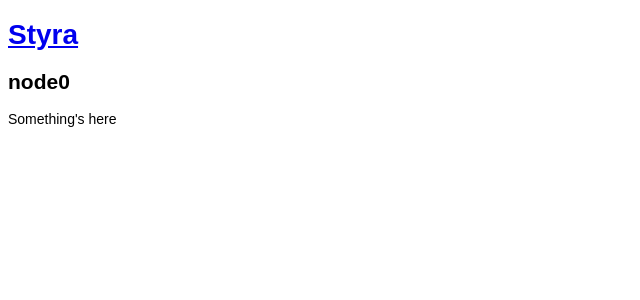
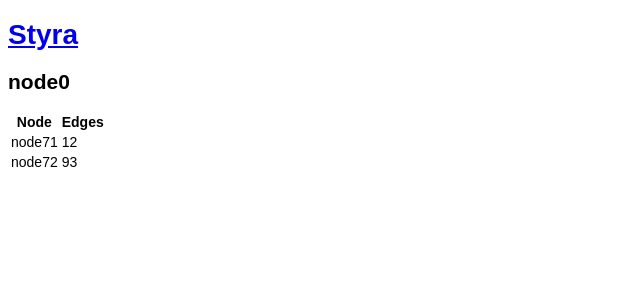
Before and after one commit to mjcampos/styra, a React (Create React App) app: page /node/node0 in a window 1280 px wide. Shown: the top 300 px of the page, without its empty margins (0-640 px from the left). Built offline with nearby package versions, Linux system fonts and the light colour scheme.

Commit message:
Added componentDidMount feature to Node component

```diff
--- a/src/components/Node.js
+++ b/src/components/Node.js
@@ -2,21 +2,39 @@
 import {nodes} from '../scripts/script';
 
 class Node extends Component {
+	constructor(props) {
+		super(props);
+
+		this.state = {
+			nodeArr: []
+		}
+	}
+
+	componentDidMount() {
+		var {node_id} = this.props.match.params;
+		var nodeObj = nodes[node_id];
+
+		this.setState({
+			nodeArr: this.convertObjToArr(nodeObj)
+		})
+	}
+
 	convertObjToArr(nodeObj) {
-		var arr = [];
+		var nodeArr = [];
 
 		for(var node in nodeObj) {
-			arr.push([node, nodeObj[node]]);
+			nodeArr.push({
+				node,
+				edges: nodeObj[node]
+			});
 		}
 
-		return arr;
+		return nodeArr;
 	}
 
 	render() {
-		var {node_id} = this.props.match.params
-		var nodeObj = nodes[node_id];
-
-		var nodeArr = this.convertObjToArr(nodeObj);
+		var {node_id} = this.props.match.params;
+		var {nodeArr} = this.state;
 
 		return (
 			<div>
@@ -24,7 +42,25 @@
 
 				{
 					nodeArr.length ?
-							<p>Something's here</p>
+							<table>
+								<thead>
+									<tr>
+										<th>Node</th>
+										<th>Edges</th>
+									</tr>
+								</thead>
+
+								<tbody>
+									{nodeArr.map(node => {
+										return (
+											<tr key={node.node}>
+												<td>{node.node}</td>
+												<td>{node.edges}</td>
+											</tr>
+										)
+									})}
+								</tbody>
+							</table>
 						:
 							<p>Node Object does not exist</p>
 				}
--- a/src/scripts/generate_nodes.js
+++ b/src/scripts/generate_nodes.js
@@ -55,7 +55,7 @@
       if (rng.random() < 0.25) {
         var weight = (rng.genrand_int31() % MAX_EDGE_WEIGHT) + 1;
         var other = i;
-        while (other == i && attempts++ < MAX_ATTEMPTS_AT_GENERATING_NODES) {
+        while (other === i && attempts++ < MAX_ATTEMPTS_AT_GENERATING_NODES) {
           var next = rng.genrand_int31() % count;
           if (_.keys(nodes[PREFIX + next]).length < MAX_EDGES_PER_NODE &&
               _.isUndefined(nodes[currentNode][PREFIX + next]) &&
--- a/src/scripts/mersenne_twister.js
+++ b/src/scripts/mersenne_twister.js
@@ -61,7 +61,7 @@
 */
 
 var MersenneTwister = function(seed) {
-  if (seed == undefined) {
+  if (seed === undefined) {
     seed = new Date().getTime();
   }
   /* Period parameters */
@@ -132,7 +132,7 @@
   if (this.mti >= this.N) { /* generate N words at one time */
     var kk;
 
-    if (this.mti == this.N+1)   /* if init_genrand() has not been called, */
+    if (this.mti === this.N+1)   /* if init_genrand() has not been called, */
       this.init_genrand(5489); /* a default initial seed is used */
 
     for (kk=0;kk<this.N-this.M;kk++) {
```
